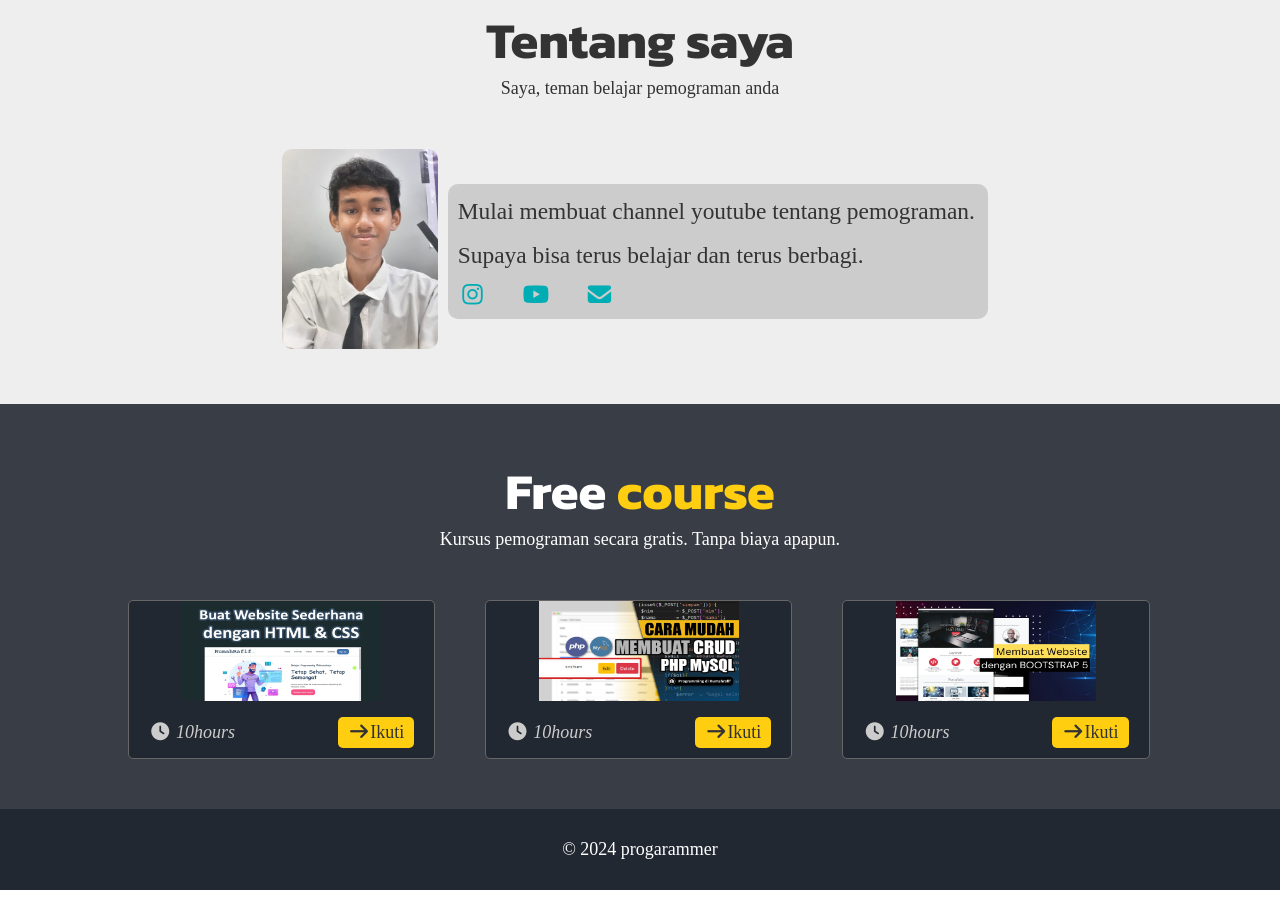
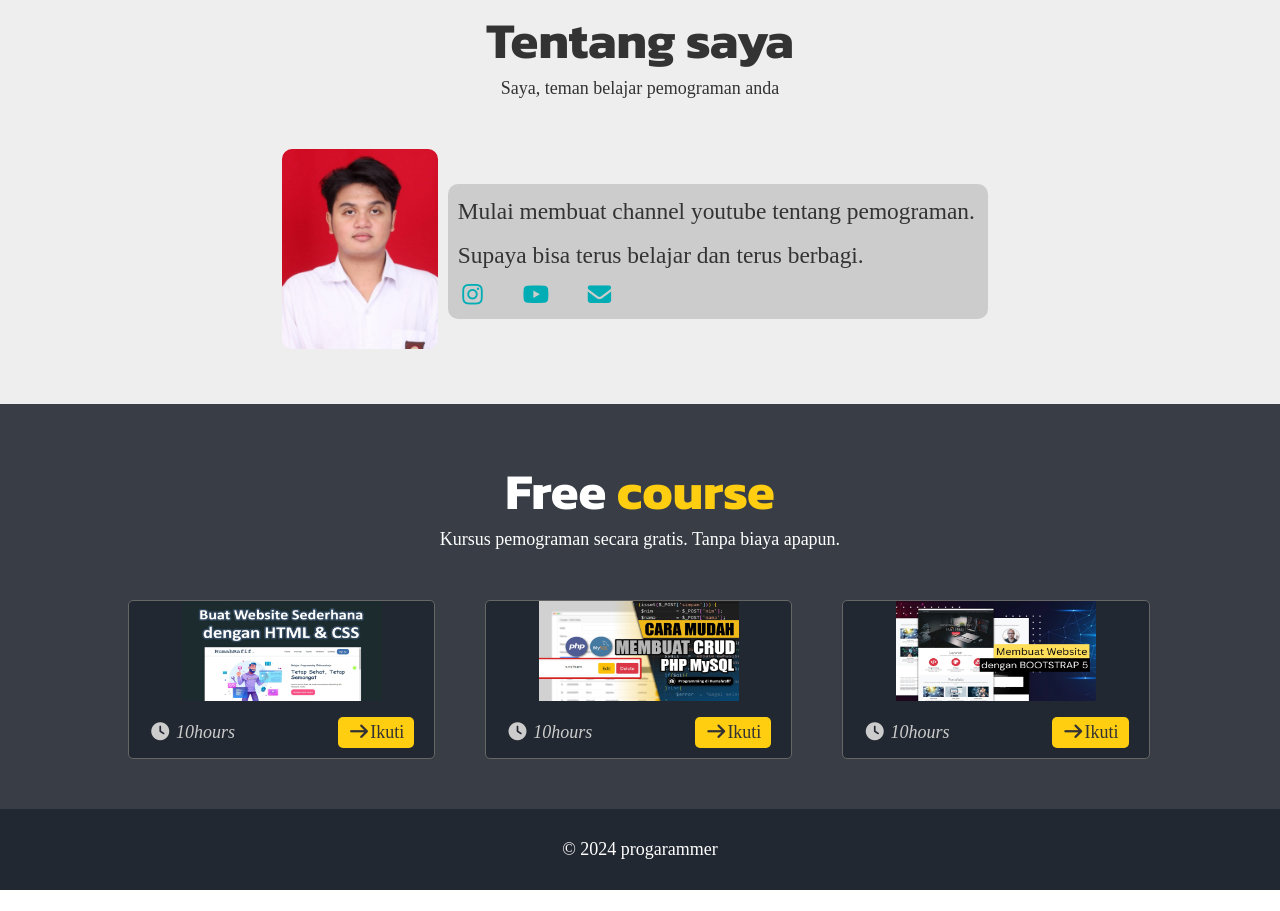
Before and after one commit to paracanthus3211/Portofolio, a plain HTML site: page index.html in a window 1280 px wide. Shown: the part 1604-2515 px from the top of the page. Drawn offline with Linux system fonts and the light colour scheme.

Commit message:
portofolio

```diff
--- a/index.html
+++ b/index.html
@@ -109,7 +109,7 @@
             <h4>Tentang saya</h4>
             <p>Saya, teman belajar pemograman anda</p>
             <div>
-                <div class="foto"><img src="image/foto.jpg" alt="" style="width: 200px ; height: 200px;"/></div>
+                <div class="foto"><img src="image/WhatsApp Image 2025-10-06 at 07.14.36_a954443d.jpg" alt="" style="width: 200px ; height: 200px;"/></div>
                 <div class="desc">
                     <p>Mulai membuat channel youtube tentang pemograman.</p>
                     <p>Supaya bisa terus belajar dan terus berbagi. </p>
```
Also changed, not shown: image/WhatsApp Image 2025-10-06 at 07.14.36_a954443d.jpg (added), image/foto.jpg (deleted).
